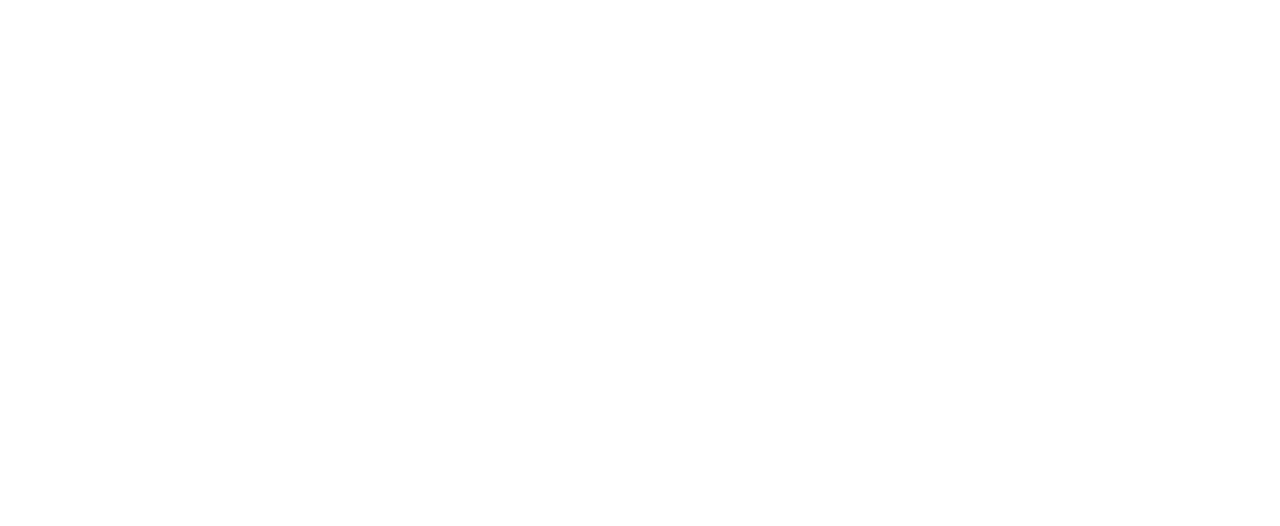
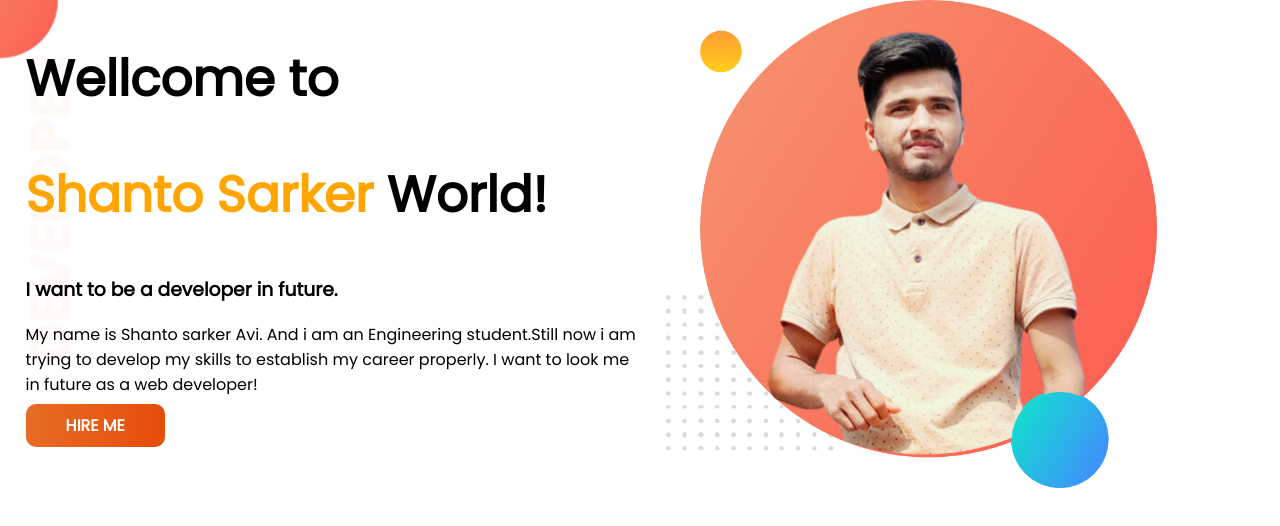
Before and after one commit to shantosarker2001/developer-portfolio, a plain HTML site: page index.html in a window 1280 px wide. Drawn offline with Linux system fonts and the light colour scheme.

Commit message:
top-banner added

```diff
--- a/index.html
+++ b/index.html
@@ -1,13 +1,33 @@
 <!DOCTYPE html>
 <html lang="en">
+
 <head>
     <meta charset="UTF-8">
     <meta http-equiv="X-UA-Compatible" content="IE=edge">
     <meta name="viewport" content="width=device-width, initial-scale=1.0">
     <title>Shanto Sarker</title>
+    <link rel="preconnect" href="https://fonts.googleapis.com">
+    <link rel="preconnect" href="https://fonts.gstatic.com" crossorigin>
+    <link href="https://fonts.googleapis.com/css2?family=Poppins&display=swap" rel="stylesheet">
     <link rel="stylesheet" href="style.css">
 </head>
+
 <body>
+    <section class="top-banner">
+        <div class="half-width">
+            <h1>Wellcome to</h1>
+            <h1><span class="orange">Shanto Sarker</span> World!</h1>
+            <h3>I want to be a developer in future.</h3>
+            <p>My name is Shanto sarker Avi. And i am an Engineering student.Still now i am trying to develop my skills
+                to
+                establish my career properly. I want to look me in future as a web developer!</p>
+            <a class="link-button" href="https://www.facebook.com/skshantosarker.avi.3" target="_blank" rel="">HIRE
+                ME</a>
+        </div>
+        <div class="half-width">
+            <img src="images/my-bg.png" alt="This is my image.">
+        </div>
+    </section>
+</body>
 
-</body>
 </html>
--- a/style.css
+++ b/style.css
@@ -0,0 +1,40 @@
+body {
+    font-family: 'Poppins', sans-serif;
+    margin: 0;
+}
+
+h1 {
+    font-size: 50px;
+}
+
+.orange {
+    color: orange;
+}
+
+section {
+    display: flex;
+
+}
+
+.top-banner {
+    background-image: url(images/top-banner.png);
+    background-repeat: no-repeat;
+}
+
+.half-width {
+    width: 50%;
+    padding-left: 2%;
+}
+
+.half-width img {
+    width: 80%;
+}
+
+.link-button {
+    text-decoration: none;
+    background-image: linear-gradient(to left, #e64d07, #e76c25);
+    padding: 10px 40px;
+    font-weight: 700;
+    border-radius: 10px;
+    color: white;
+}
```
Also changed, not shown: images/2-removebg-preview.png (added), images/2.jpg (added), images/89716186_554234905451104_6994958736708075520_n.jpg (added), images/9.jpg (added), images/dream-bg.png (added), images/exp-bg.png (added), images/jhankar.png (added), images/jhankar2.png (added), images/my-bg.png (added), images/my-bg2.png (added), images/top-banner.png (added), 7 other files.
